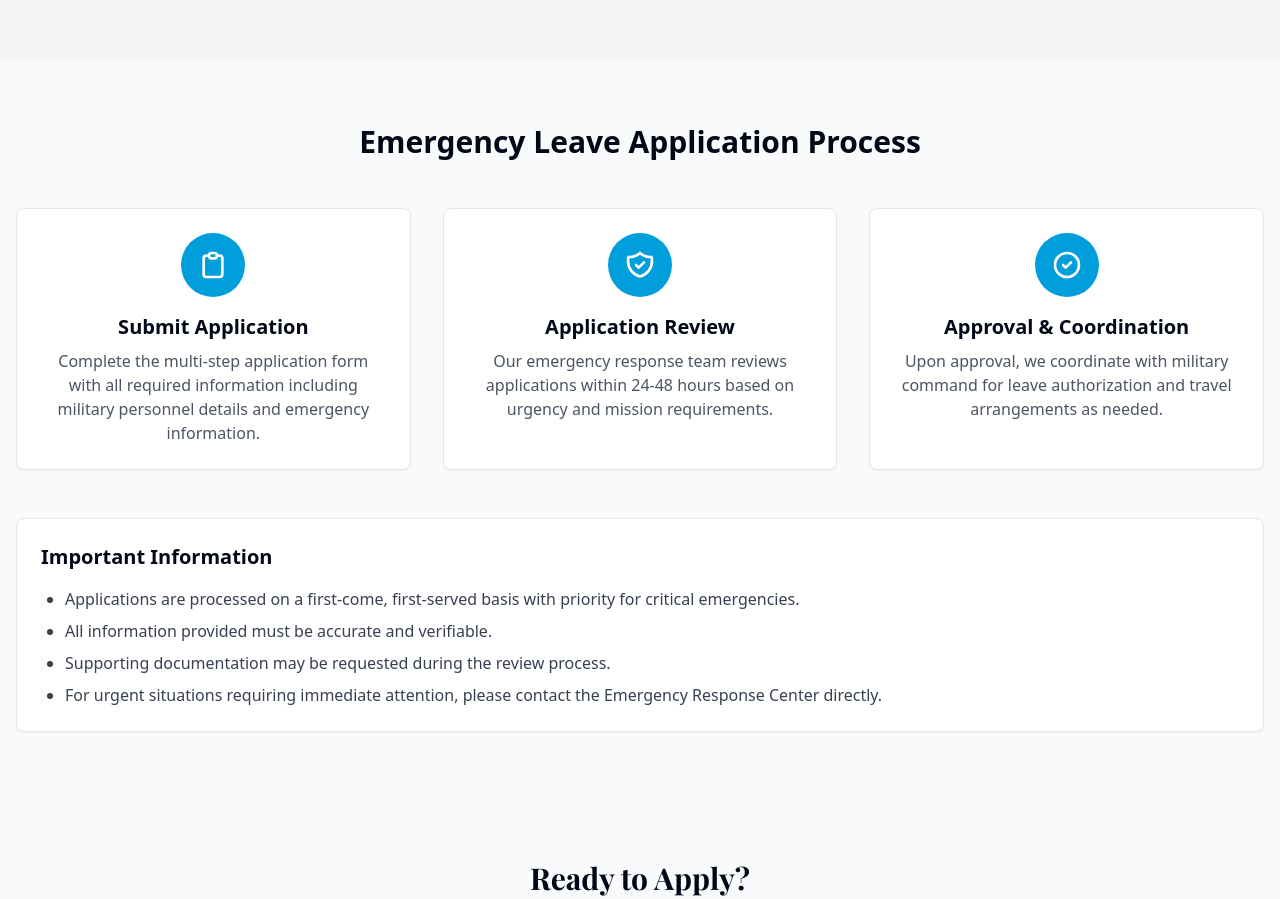
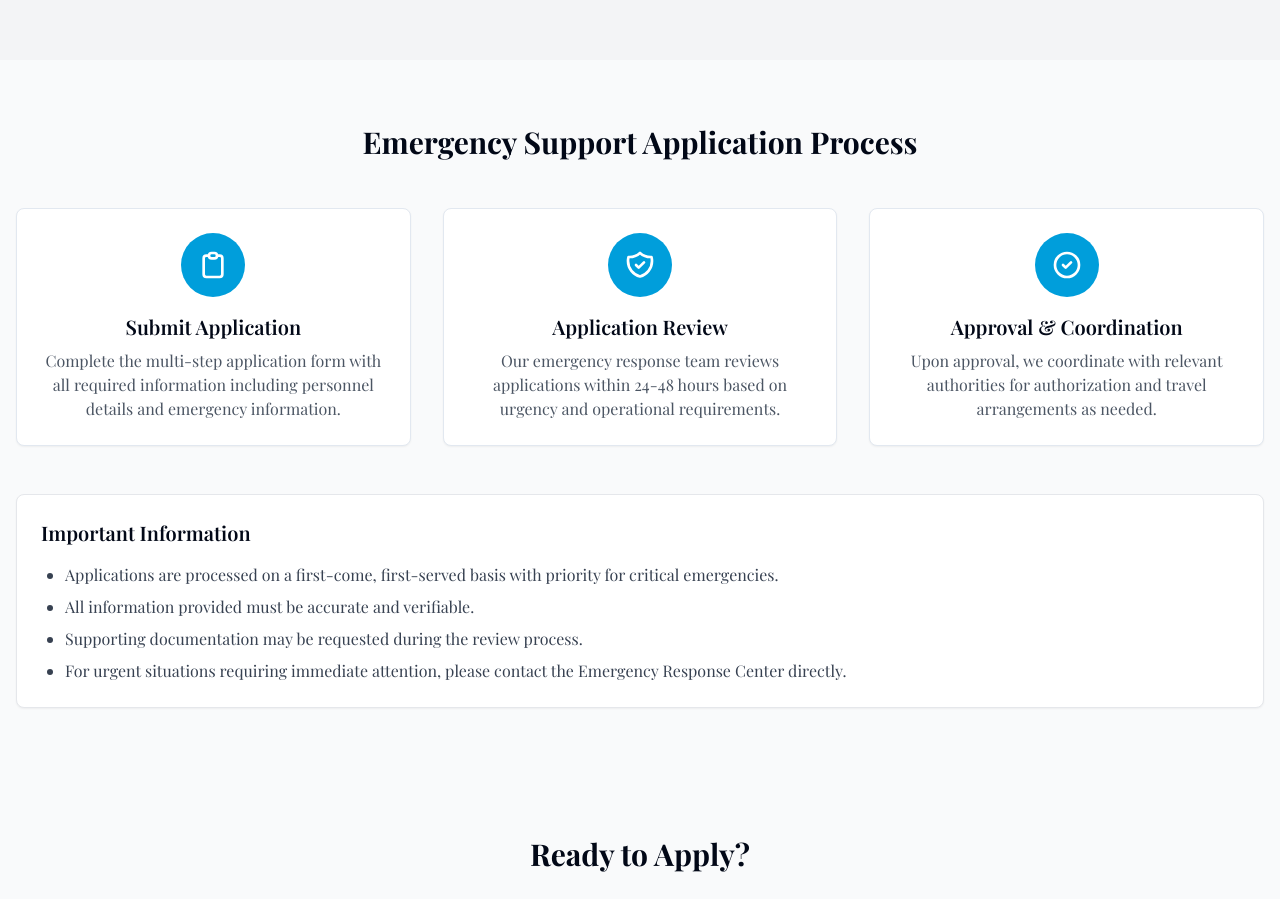
Before and after one commit to UrbanTechHub/urgent-leave-nexus-49, a React (Vite) app: page / in a window 1280 px wide. Shown: the part 2220-3119 px from the top of the page. Built offline with nearby package versions, Linux system fonts and the light colour scheme.

Commit message:
Remove military content and imagery
The AI removed military content and imagery from the website, replacing it with medical and humanitarian themes across multiple components. The application form was left unchanged.

```diff
--- a/src/components/InfoSection.tsx
+++ b/src/components/InfoSection.tsx
@@ -6,7 +6,7 @@ const InfoSection = () => {
   return (
     <div className="bg-gray-50 py-16">
       <div className="container mx-auto px-4">
-        <h2 className="text-3xl font-bold text-center mb-12">Emergency Leave Application Process</h2>
+        <h2 className="text-3xl font-bold text-center mb-12 font-serif">Emergency Support Application Process</h2> {/* Updated title to be more generic */}
 
         <div className="grid grid-cols-1 md:grid-cols-3 gap-8">
           <Card>
@@ -16,9 +16,9 @@ const InfoSection = () => {
                   <path strokeLinecap="round" strokeLinejoin="round" strokeWidth={2} d="M9 5H7a2 2 0 00-2 2v12a2 2 0 002 2h10a2 2 0 002-2V7a2 2 0 00-2-2h-2M9 5a2 2 0 002 2h2a2 2 0 002-2M9 5a2 2 0 012-2h2a2 2 0 012 2" />
                 </svg>
               </div>
-              <h3 className="text-xl font-semibold mb-2">Submit Application</h3>
-              <p className="text-gray-600">
-                Complete the multi-step application form with all required information including military personnel details and emergency information.
+              <h3 className="text-xl font-semibold mb-2 font-serif">Submit Application</h3> {/* Updated font */}
+              <p className="text-gray-600 font-serif"> {/* Updated font */}
+                Complete the multi-step application form with all required information including personnel details and emergency information.
               </p>
             </CardContent>
           </Card>
@@ -30,9 +30,9 @@ const InfoSection = () => {
                   <path strokeLinecap="round" strokeLinejoin="round" strokeWidth={2} d="M9 12l2 2 4-4m5.618-4.016A11.955 11.955 0 0112 2.944a11.955 11.955 0 01-8.618 3.04A12.02 12.02 0 003 9c0 5.591 3.824 10.29 9 11.622 5.176-1.332 9-6.03 9-11.622 0-1.042-.133-2.052-.382-3.016z" />
                 </svg>
               </div>
-              <h3 className="text-xl font-semibold mb-2">Application Review</h3>
-              <p className="text-gray-600">
-                Our emergency response team reviews applications within 24-48 hours based on urgency and mission requirements.
+              <h3 className="text-xl font-semibold mb-2 font-serif">Application Review</h3> {/* Updated font */}
+              <p className="text-gray-600 font-serif"> {/* Updated font */}
+                Our emergency response team reviews applications within 24-48 hours based on urgency and operational requirements.
               </p>
             </CardContent>
           </Card>
@@ -44,17 +44,17 @@ const InfoSection = () => {
                   <path strokeLinecap="round" strokeLinejoin="round" strokeWidth={2} d="M9 12l2 2 4-4m6 2a9 9 0 11-18 0 9 9 0 0118 0z" />
                 </svg>
               </div>
-              <h3 className="text-xl font-semibold mb-2">Approval & Coordination</h3>
-              <p className="text-gray-600">
-                Upon approval, we coordinate with military command for leave authorization and travel arrangements as needed.
+              <h3 className="text-xl font-semibold mb-2 font-serif">Approval & Coordination</h3> {/* Updated font */}
+              <p className="text-gray-600 font-serif"> {/* Updated font */}
+                Upon approval, we coordinate with relevant authorities for authorization and travel arrangements as needed.
               </p>
             </CardContent>
           </Card>
         </div>
 
         <div className="mt-12 bg-white p-6 rounded-lg shadow-sm border border-gray-200">
-          <h3 className="text-xl font-semibold mb-4">Important Information</h3>
-          <ul className="list-disc pl-6 space-y-2 text-gray-700">
+          <h3 className="text-xl font-semibold mb-4 font-serif">Important Information</h3> {/* Updated font */}
+          <ul className="list-disc pl-6 space-y-2 text-gray-700 font-serif"> {/* Updated font */}
             <li>Applications are processed on a first-come, first-served basis with priority for critical emergencies.</li>
             <li>All information provided must be accurate and verifiable.</li>
             <li>Supporting documentation may be requested during the review process.</li>
```
